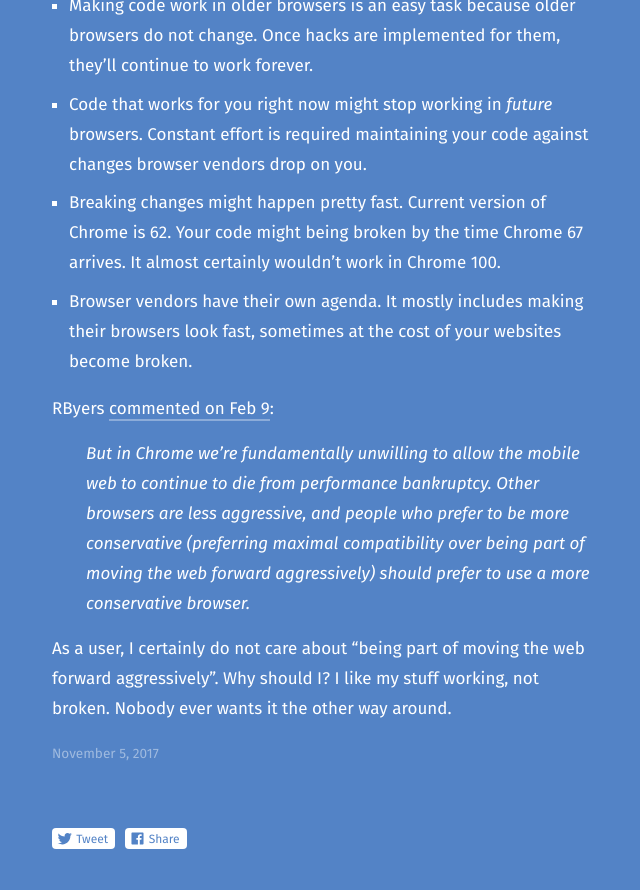
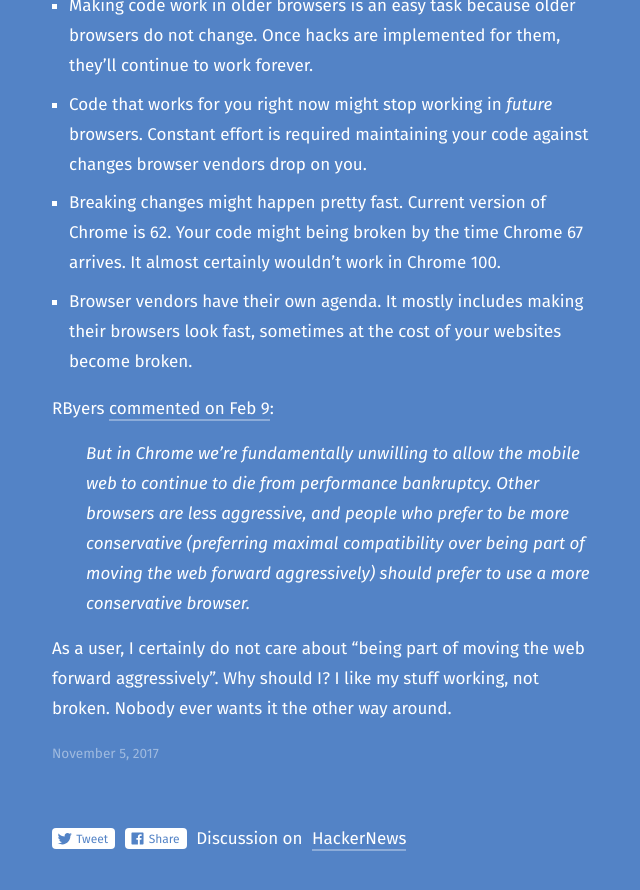
Before and after one commit to tonsky/tonsky.github.io, a Jekyll site: the page built from _posts/2017-11-05-chrome-intervention.md, in a window 1280 px wide and 900 px high, scrolled down 5144 px. Shown: the top 890 px of the window, without its empty margins (317-957 px from the left). Built offline with Jekyll 4.4.1, drawn with Linux system fonts in a browser that asks for light colours; some of the changed lines change nothing that is shown.

Commit message:
hackernews id for chrome intervention

```diff
--- a/_posts/2017-11-05-chrome-intervention.md
+++ b/_posts/2017-11-05-chrome-intervention.md
@@ -3,6 +3,7 @@
 title: "My web app died from performance bankruptcy"
 category: blog
 summary: "Chrome team breaks existing web to make Chrome perform better"
+hackernews_id: 15634609
 ---
 
 *TL;DR Chrome team breaks web to make Chrome perform better.*
```
